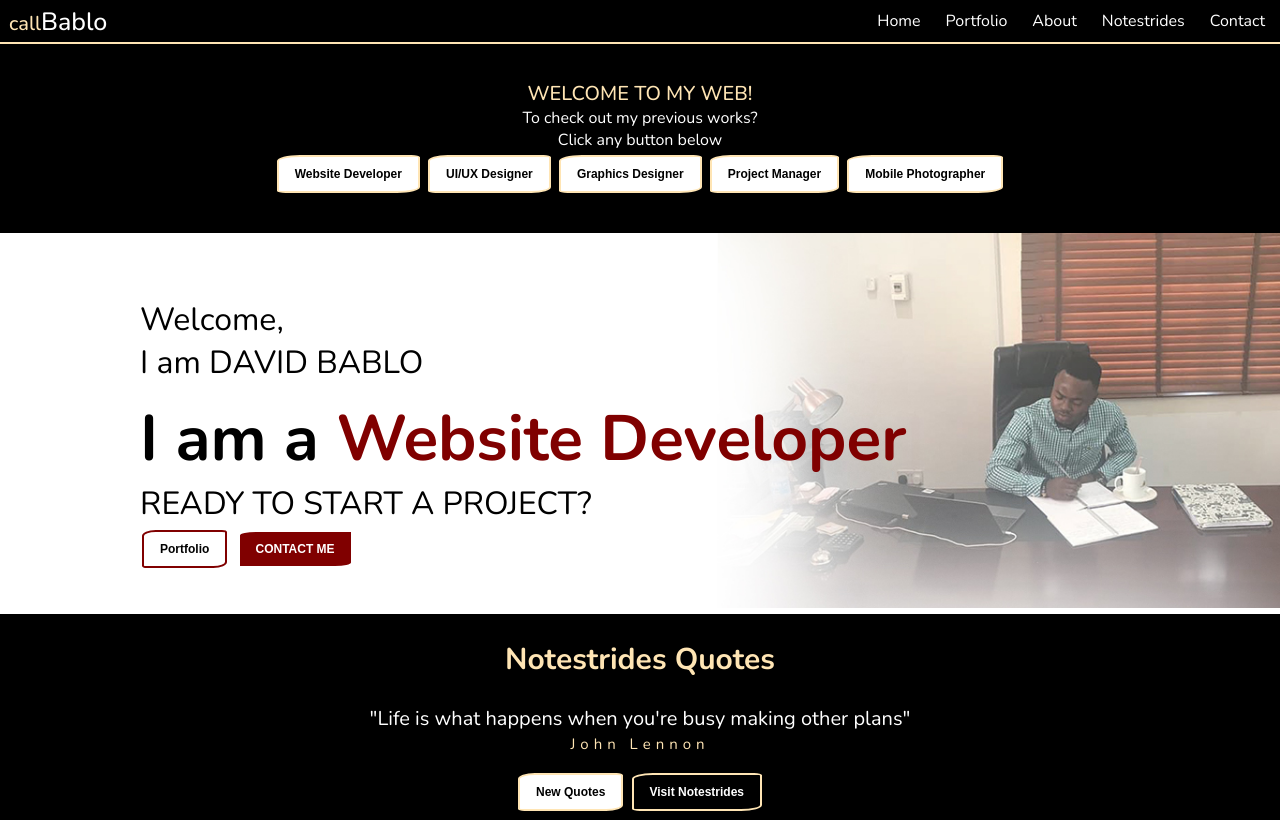
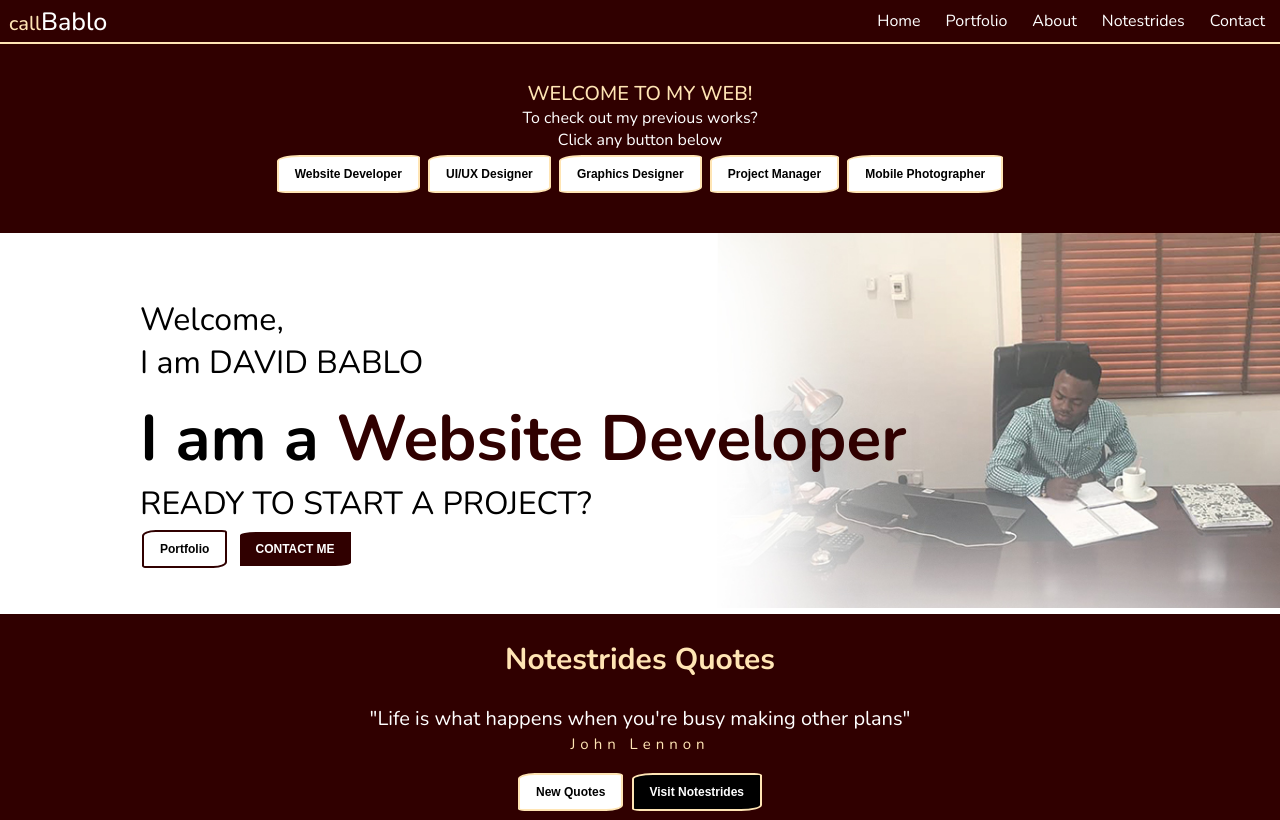
Before and after one commit to Saint-Dave/callBablo-website-homepage01, a plain HTML site: page index.html in a window 1280 px wide. Drawn offline with nearby package versions, Linux system fonts and the light colour scheme.

Commit message:
changing the colors

```diff
--- a/homestyle.css
+++ b/homestyle.css
@@ -6,7 +6,7 @@ Google Fonts
 Base
 ---------------------------------------- */
 :root{
-    --main-bg-color: #000000;
+    --main-bg-color: #300000;
 }
 body{
     background-color: var(--main-bg-color);
@@ -45,14 +45,14 @@ body{
   .button2{
     background-color: white;
     color: black;
-    border: 2px solid #800000;
+    border: 2px solid #300000;
   }
   .button2:hover {
-    background-color: #800000;
+    background-color: #300000;
     color: white;
   }
   .button3 {
-    background-color: #800000;
+    background-color: #300000;
     color: white;
   }
   .button4 {
@@ -212,7 +212,7 @@ Main Home
     font-size: 64px;
     font-weight: 700;
     line-height: 56px;
-    color: #800000;
+    color: #300000;
     position: relative;
   }
 .home p {
@@ -223,7 +223,7 @@ Main Home
     position: relative;
   }
 .home p span {
-    color: #800000;
+    color: #300000;
     letter-spacing: 1px;
     font-weight: 900;
   }
```
